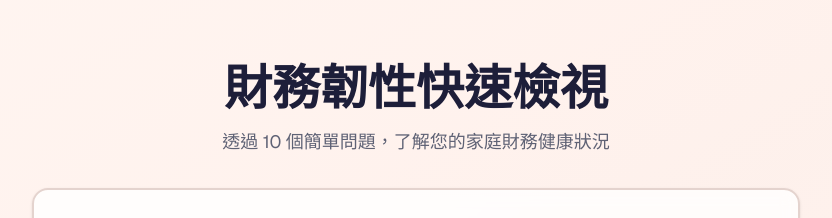
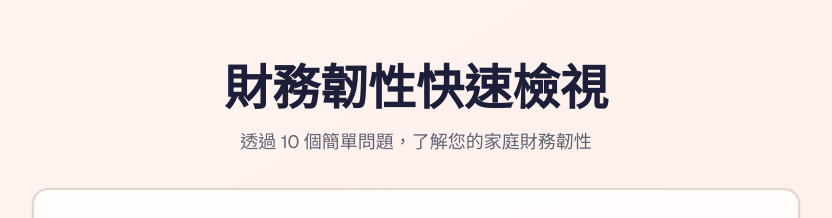
Before and after one commit to Kevin-Yeh-egroup/financial-resilience-survey, a Next.js app: page / in a window 1280 px wide. Shown: the top 218 px of the page, without its empty margins (224-1056 px from the left). Built offline with nearby package versions, Linux system fonts and the light colour scheme.

Commit message:
🔄 Update questionnaire description for clarity on financial resilience

```diff
--- a/components/questionnaire-form.tsx
+++ b/components/questionnaire-form.tsx
@@ -58,7 +58,7 @@ export function QuestionnaireForm({ onComplete }: QuestionnaireFormProps) {
     <div className="max-w-3xl mx-auto">
       <div className="mb-8 text-center">
         <h1 className="text-4xl md:text-5xl font-bold mb-4 text-balance text-foreground">財務韌性快速檢視</h1>
-        <p className="text-lg text-muted-foreground text-pretty">透過 10 個簡單問題，了解您的家庭財務健康狀況</p>
+        <p className="text-lg text-muted-foreground text-pretty">透過 10 個簡單問題，了解您的家庭財務韌性</p>
       </div>
 
       <Card className="p-6 md:p-8 bg-card/80 backdrop-blur-sm border-2">
```
